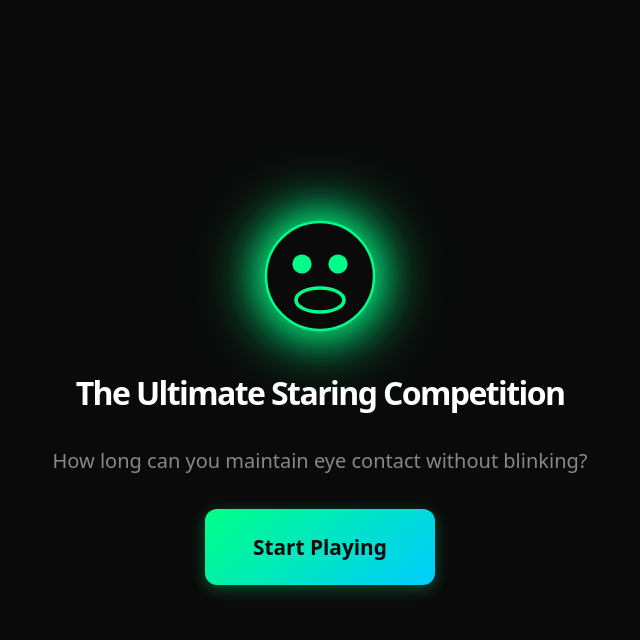
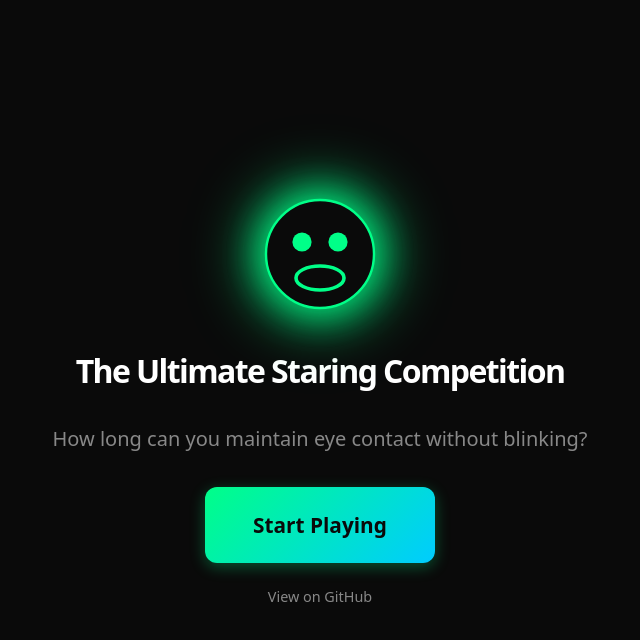
Before and after one commit to msb090219/The-Ultimate-Staring-Contest, a Svelte app: page / in a window 1280 px wide. Shown: the top 640 px of the page, without its empty margins (320-960 px from the left). Built offline with nearby package versions, Linux system fonts and the light colour scheme; no server answers.

Commit message:
Add GitHub link to landing page (HeroSection)

```diff
--- a/src/components/landing/HeroSection.svelte
+++ b/src/components/landing/HeroSection.svelte
@@ -21,6 +21,7 @@
     <h1 class="headline">The Ultimate Staring Competition</h1>
     <p class="tagline">How long can you maintain eye contact without blinking?</p>
     <button class="cta-button" on:click={handleStartClick}>Start Playing</button>
+    <a href="https://github.com/msb090219/The-Ultimate-Staring-Contest" target="_blank" rel="noopener noreferrer" class="github-link">View on GitHub</a>
   </div>
 </div>
 
@@ -108,6 +109,18 @@
     transform: scale(0.98);
   }
 
+  .github-link {
+    color: #888;
+    text-decoration: none;
+    font-size: 0.9rem;
+    transition: color 0.2s ease;
+    margin-top: -0.5rem;
+  }
+
+  .github-link:hover {
+    color: #00ff88;
+  }
+
   @media (max-width: 768px) {
     .headline {
       font-size: 1.5rem;
--- a/src/components/start/StartScreen.svelte
+++ b/src/components/start/StartScreen.svelte
@@ -94,13 +94,6 @@
       </div>
 
       <LeaderboardPreview />
-
-      <!-- GitHub link -->
-      <div class="github-link">
-        <a href="https://github.com/msb090219/The-Ultimate-Staring-Contest" target="_blank" rel="noopener noreferrer">
-          View on GitHub
-        </a>
-      </div>
     {:else}
       <CalibrationView ready={handleCalibrationReady} />
     {/if}
@@ -174,22 +167,6 @@
     gap: 1.5rem;
   }
 
-  .github-link {
-    text-align: center;
-    margin-top: 1rem;
-  }
-
-  .github-link a {
-    color: #888;
-    text-decoration: none;
-    font-size: 0.9rem;
-    transition: color 0.2s ease;
-  }
-
-  .github-link a:hover {
-    color: #00ff88;
-  }
-
   @media (max-width: 600px) {
     .content {
       padding-top: 6rem;
```
